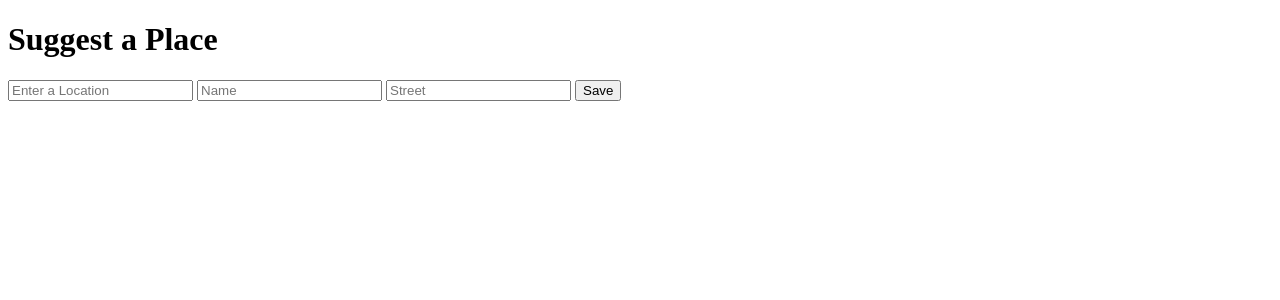
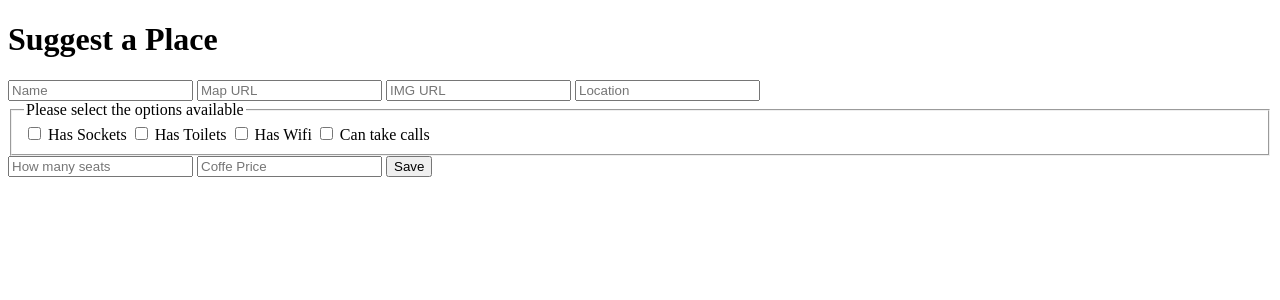
Before and after one commit to dservsolutions/Cafe-and-Wifi-Website, a Flask app: page /suggest_a_place in a window 1280 px wide. Shown: the part 88-388 px from the top of the page. Run offline with Flask 3, Linux system fonts and the light colour scheme.

Commit message:
Working on Suggest Page

```diff
--- a/templates/suggest_a_place.html
+++ b/templates/suggest_a_place.html
@@ -2,8 +2,25 @@
 <h1>Suggest a Place</h1>
 
 <form action="">
-    <input type="text" name="location" placeholder="Enter a Location">
     <input type="text" name="name" placeholder="Name">
-    <input type="text" name="street" placeholder="Street">
+    <input type="text" name="url" placeholder="Map URL">
+    <input type="text" name="img_url" placeholder="IMG URL">
+    <input type="text" name="location" placeholder="Location">
+    <fieldset>
+        <legend>Please select the options available</legend>
+        <div>
+            <input type="checkbox" id="sockets">
+            <label for="sockets">Has Sockets</label>
+            <input type="checkbox" id="toilets">
+            <label for="toilets">Has Toilets</label>
+            <input type="checkbox" id="wifi">
+            <label for="wifi">Has Wifi</label>
+            <input type="checkbox" id="calls">
+            <label for="calls">Can take calls</label>
+        </div>
+    </fieldset>
+    <input type="text" placeholder="How many seats">
+    <input type="text" placeholder="Coffe Price">
+
     <button type="submit">Save</button>
 </form>
```
